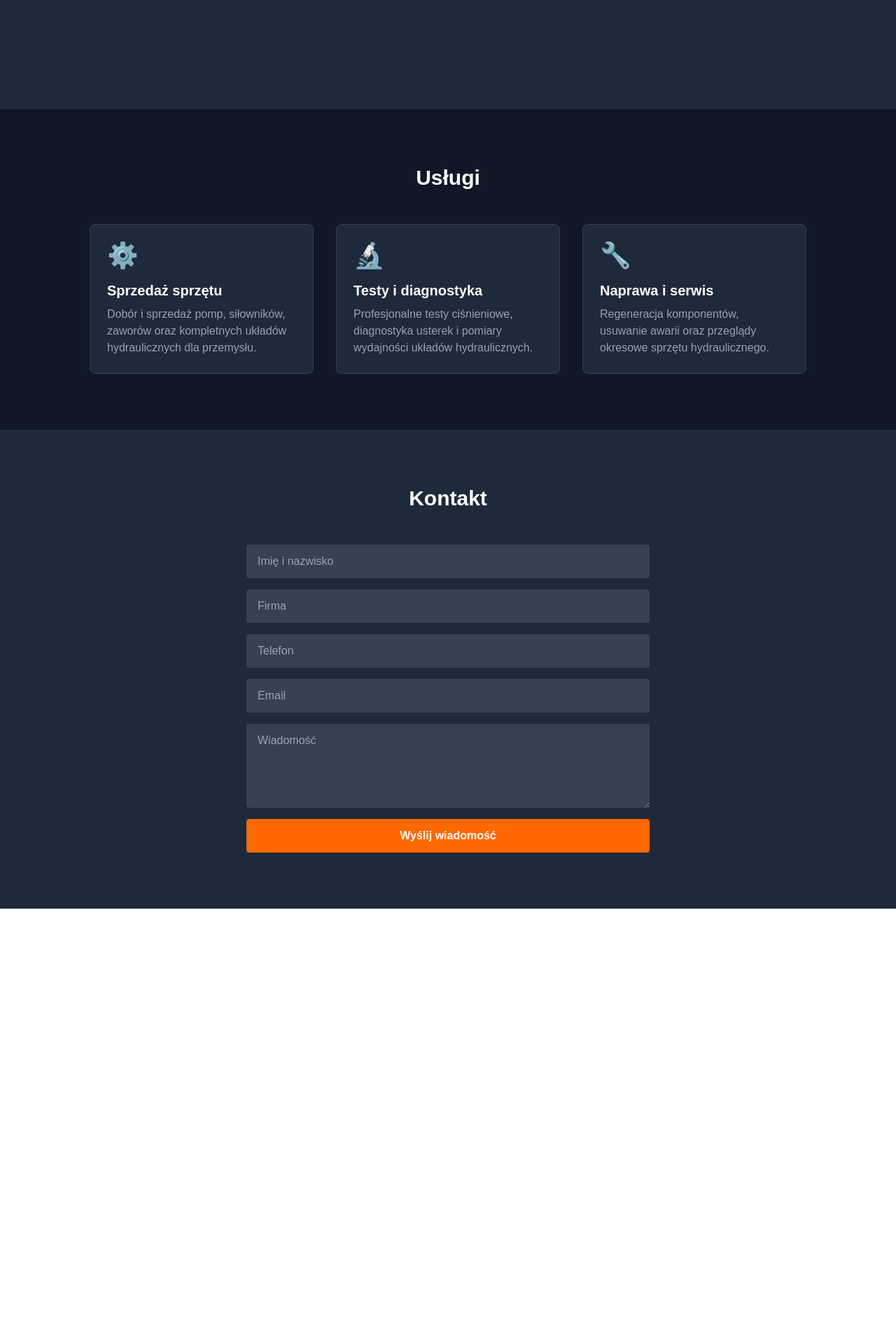
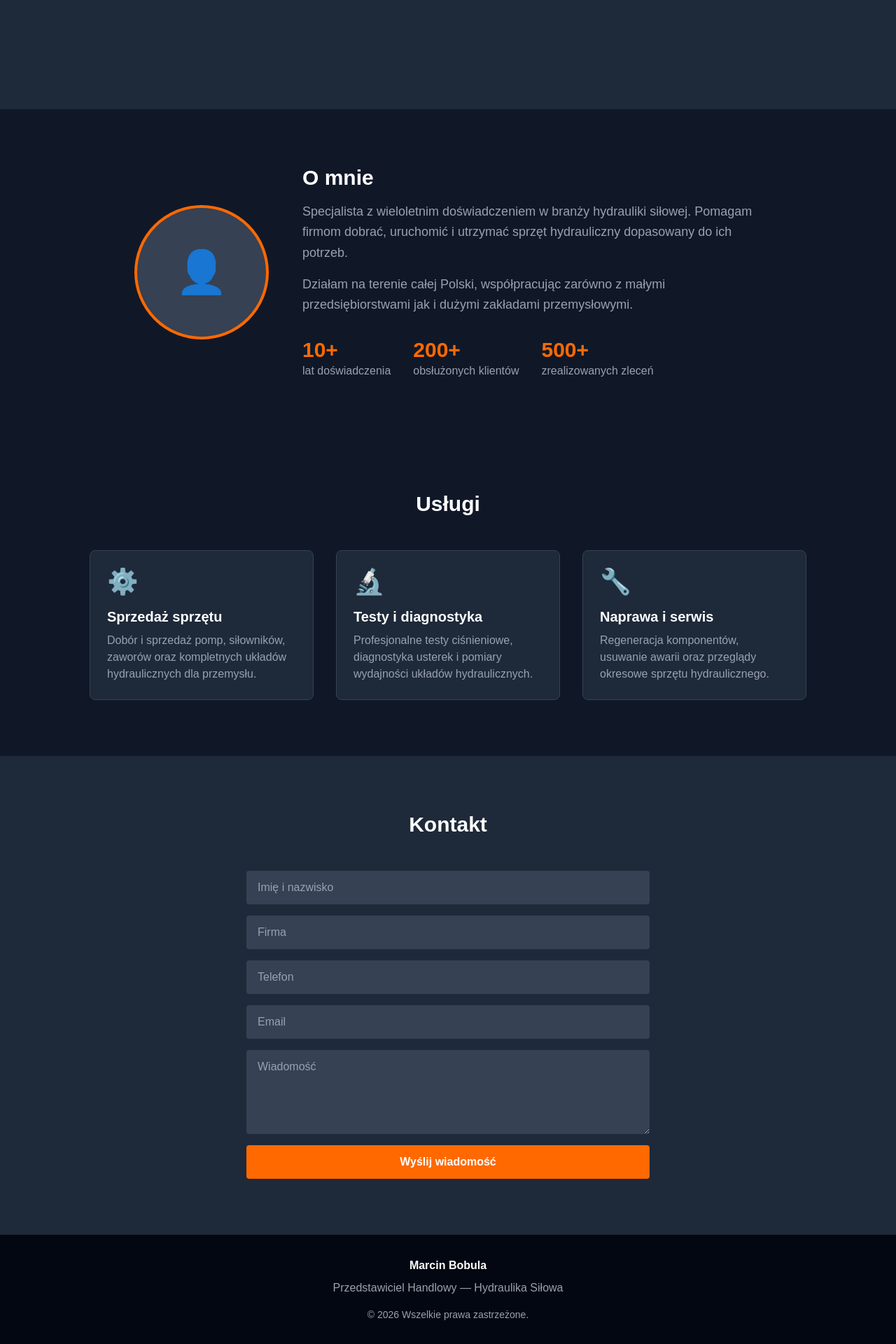
Before and after one commit to DawidSkora/marcin-bobula, a Next.js app: page / in a window 1280 px wide. Shown: the part 716-2636 px from the top of the page at 70% size. Before the commit the page ends 2014 px from the top, so only its background shows below. Built offline with nearby package versions, Linux system fonts and the light colour scheme.

Commit message:
About and footer sections

```diff
--- a/app/page.tsx
+++ b/app/page.tsx
@@ -1,15 +1,19 @@
 import Navbar from "@/components/Navbar"
 import Hero from "@/components/Hero"
 import Services from "@/components/Services"
+import About from "@/components/About"
 import Contact from "@/components/Contact"
+import Footer from "@/components/Footer"
 
 export default function Home() {
   return (
     <main>
       <Navbar />
       <Hero />
+      <About />
       <Services />
       <Contact />
+      <Footer />
     </main>
   )
 }
--- /dev/null
+++ b/components/About.tsx
@@ -0,0 +1,37 @@
+export default function About() {
+  return (
+    <section className="bg-gray-900 text-white py-20 px-6">
+      <div className="max-w-4xl mx-auto flex flex-col md:flex-row gap-12 items-center">
+        <div className="w-48 h-48 rounded-full bg-gray-700 border-4 border-orange-500 flex-shrink-0 flex items-center justify-center text-6xl">
+          👤
+        </div>
+        <div>
+          <h2 className="text-3xl font-bold mb-4">O mnie</h2>
+          <p className="text-gray-400 text-lg leading-relaxed mb-4">
+            Specjalista z wieloletnim doświadczeniem w branży hydrauliki siłowej.
+            Pomagam firmom dobrać, uruchomić i utrzymać sprzęt hydrauliczny
+            dopasowany do ich potrzeb.
+          </p>
+          <p className="text-gray-400 text-lg leading-relaxed">
+            Działam na terenie całej Polski, współpracując zarówno z małymi
+            przedsiębiorstwami jak i dużymi zakładami przemysłowymi.
+          </p>
+          <div className="flex gap-8 mt-8">
+            <div>
+              <p className="text-3xl font-bold text-orange-500">10+</p>
+              <p className="text-gray-400">lat doświadczenia</p>
+            </div>
+            <div>
+              <p className="text-3xl font-bold text-orange-500">200+</p>
+              <p className="text-gray-400">obsłużonych klientów</p>
+            </div>
+            <div>
+              <p className="text-3xl font-bold text-orange-500">500+</p>
+              <p className="text-gray-400">zrealizowanych zleceń</p>
+            </div>
+          </div>
+        </div>
+      </div>
+    </section>
+  )
+}
--- /dev/null
+++ b/components/Footer.tsx
@@ -0,0 +1,11 @@
+export default function Footer() {
+  return (
+    <footer className="bg-gray-950 text-gray-400 py-8 px-6 text-center">
+      <p className="mb-2 text-white font-bold">Marcin Bobula</p>
+      <p className="mb-4">Przedstawiciel Handlowy — Hydraulika Siłowa</p>
+      <p className="text-sm">
+        © {new Date().getFullYear()} Wszelkie prawa zastrzeżone.
+      </p>
+    </footer>
+  )
+}
```
